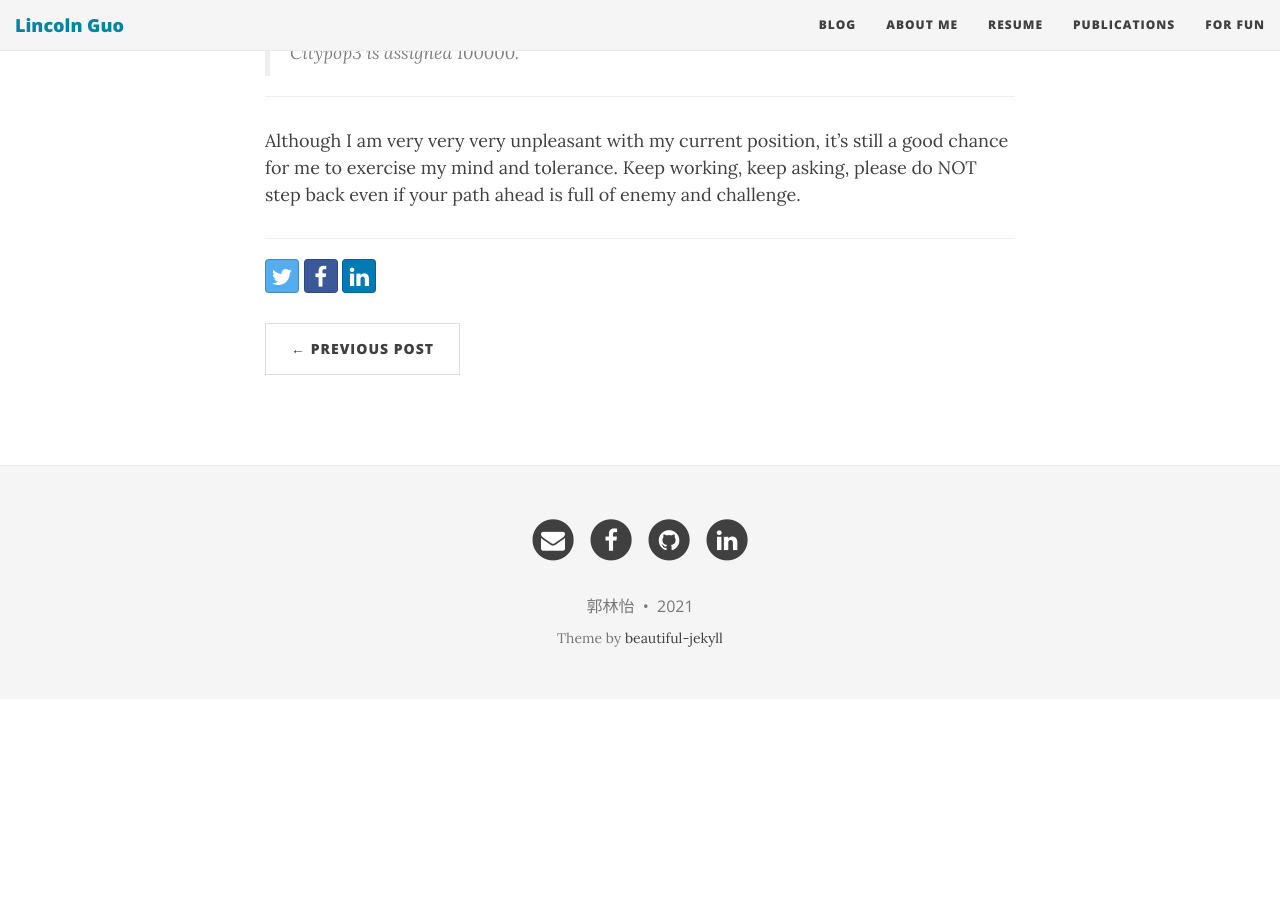
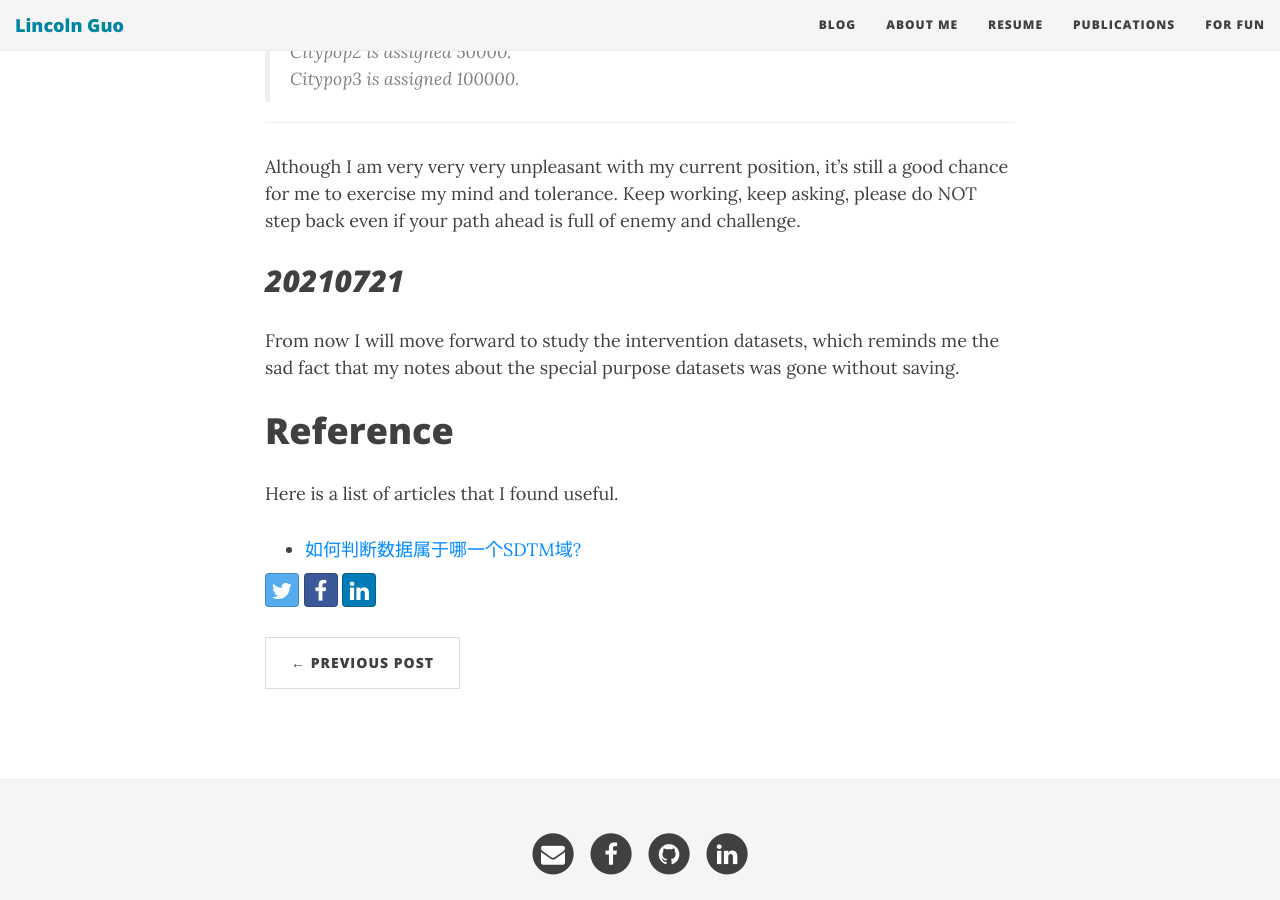
Before and after one commit to LinyiGuo96/LinyiGuo96.github.io, a Jekyll site: the page built from _posts/2021-06-16-SAS-Study-Notes-II.md, in a window 1280 px wide and 900 px high, scrolled down 12566 px. Built offline with Jekyll 4.4.1, drawn with Linux system fonts in a browser that asks for light colours; nearby versions of some CDN libraries; comment, search, counter and statistics services are not loaded; before the commit the page ends 13265 px from its top, so only the background shows below that.

Commit message:
Update 2021-06-16-SAS-Study-Notes-II.md

```diff
--- a/_posts/2021-06-16-SAS-Study-Notes-II.md
+++ b/_posts/2021-06-16-SAS-Study-Notes-II.md
@@ -14,6 +14,7 @@ This blog is mainly used to take notes related to SAS.
 
 - [JUNE](#june)
 - [JULY](#july)
+- [Reference](#reference)
 
 # June
 
@@ -382,4 +383,16 @@ run;
 
 Although I am very very very unpleasant with my current position, it's still a good chance for me to exercise my mind and tolerance. Keep working, keep asking, please do NOT step back even if your path ahead is full of enemy and challenge.
 
----------------
+## _20210721_
+
+From now I will move forward to study the intervention datasets, which reminds me the sad fact that my notes about the special purpose datasets was gone without saving.
+
+
+
+
+# Reference
+
+Here is a list of articles that I found useful.
+
+
+- [如何判断数据属于哪一个SDTM域?](https://www.jianshu.com/p/422200e246b0)
```
